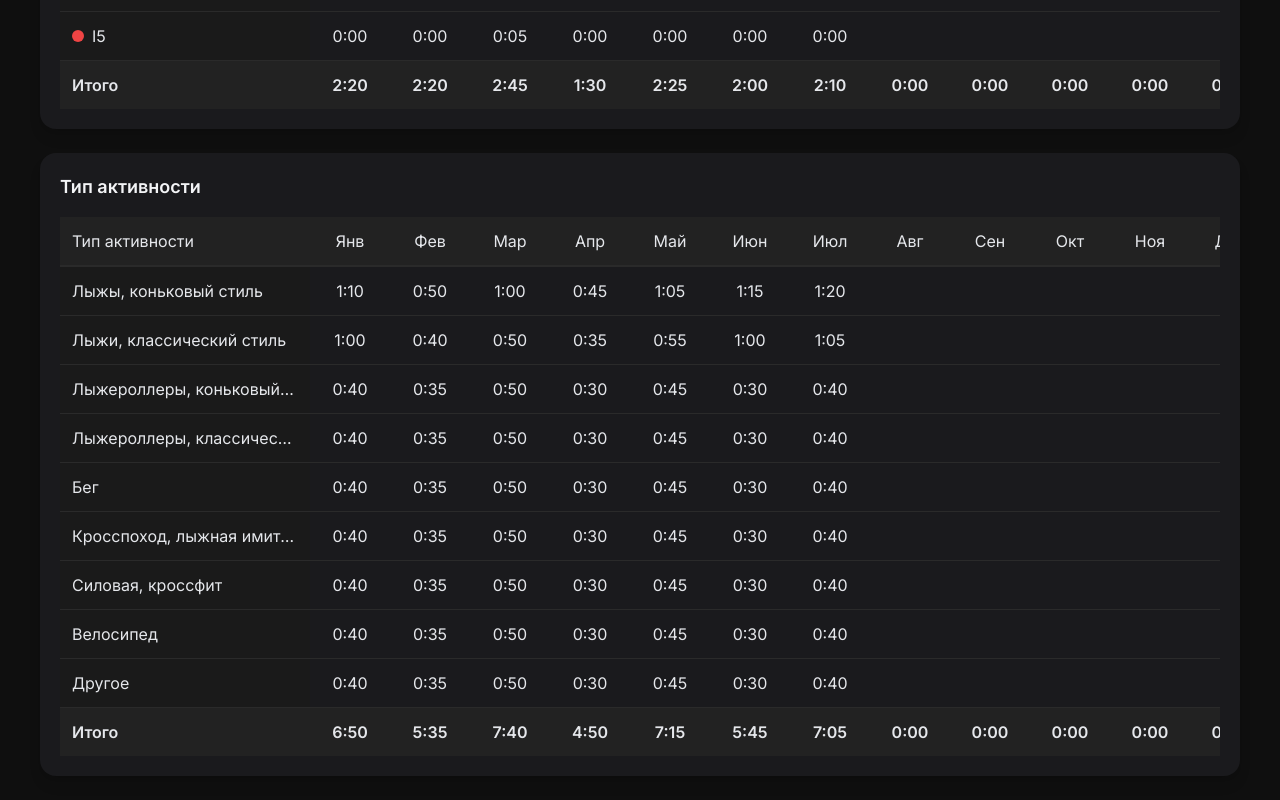
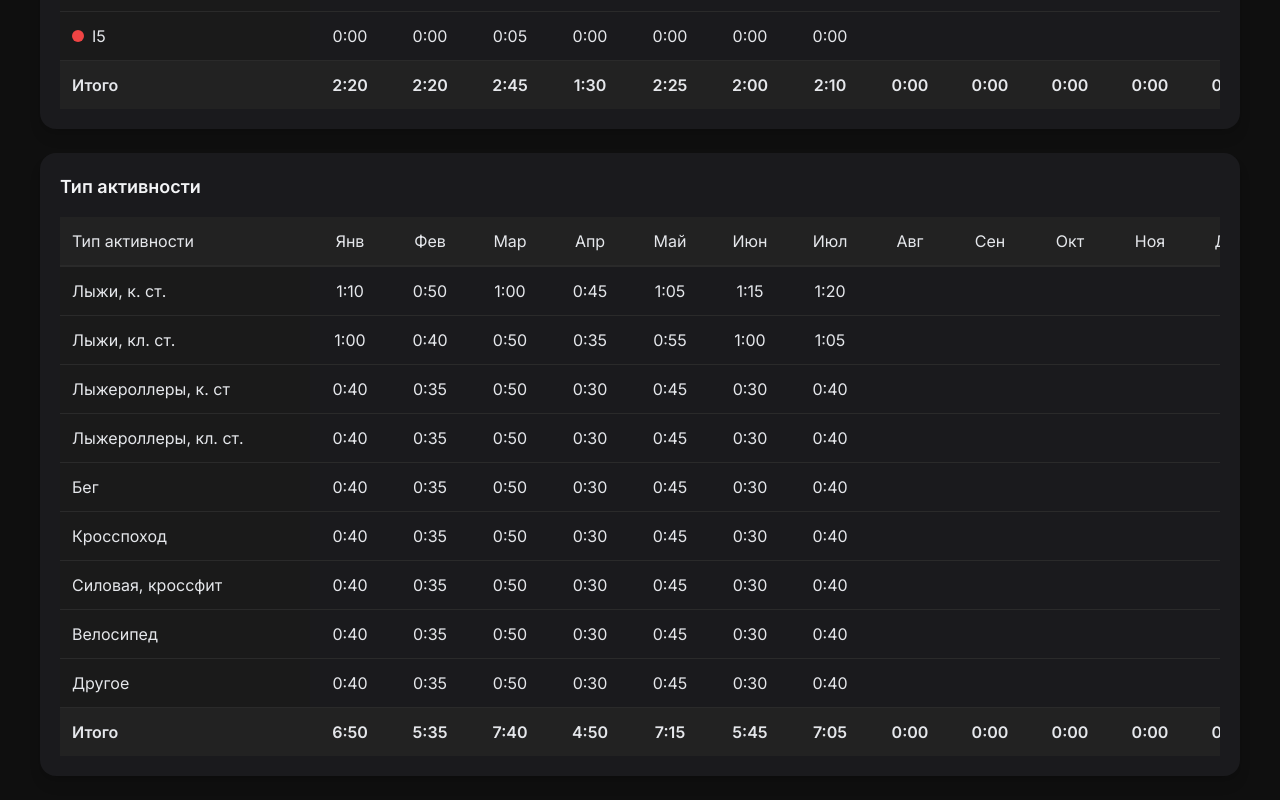
Before and after one commit to mbaliabin/dagbook-test, a React (Vite) app in the folder fasx-frontend/: page /statistics in a window 1280 px wide. Shown: the part 1366-2166 px from the top of the page. Built offline with nearby package versions, Linux system fonts and the light colour scheme.

Commit message:
Доработка StatisticsPage.tsx 315

```diff
--- a/fasx-frontend/src/pages/StatisticsPage.tsx
+++ b/fasx-frontend/src/pages/StatisticsPage.tsx
@@ -67,12 +67,12 @@ export default function StatsPage() {
   ];
 
   const movementTypes = [
-    { type: "Лыжы, коньковый стиль", months: [70, 50, 60, 45, 65, 75, 80] },
-    { type: "Лыжи, классический стиль", months: [60, 40, 50, 35, 55, 60, 65] },
-    { type: "Лыжероллеры, коньковый стиль", months: [40, 35, 50, 30, 45, 30, 40] },
-    { type: "Лыжероллеры, классический стиль", months: [40, 35, 50, 30, 45, 30, 40] },
+    { type: "Лыжи, к. ст.", months: [70, 50, 60, 45, 65, 75, 80] },
+    { type: "Лыжи, кл. ст.", months: [60, 40, 50, 35, 55, 60, 65] },
+    { type: "Лыжероллеры, к. ст", months: [40, 35, 50, 30, 45, 30, 40] },
+    { type: "Лыжероллеры, кл. ст.", months: [40, 35, 50, 30, 45, 30, 40] },
     { type: "Бег", months: [40, 35, 50, 30, 45, 30, 40] },
-    { type: "Кросспоход, лыжная имитация", months: [40, 35, 50, 30, 45, 30, 40] },
+    { type: "Кросспоход", months: [40, 35, 50, 30, 45, 30, 40] },
     { type: "Силовая, кроссфит", months: [40, 35, 50, 30, 45, 30, 40] },
     { type: "Велосипед", months: [40, 35, 50, 30, 45, 30, 40] },
     { type: "Другое", months: [40, 35, 50, 30, 45, 30, 40] },
```
